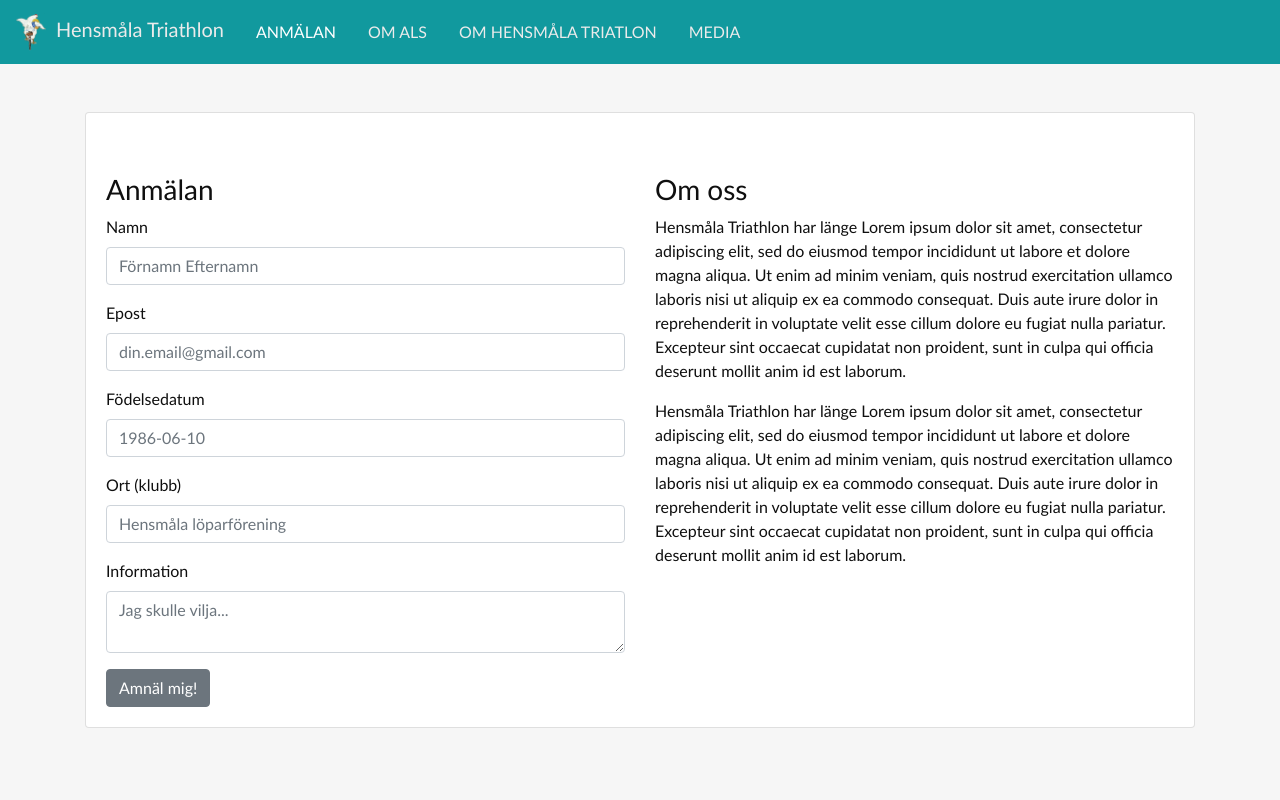
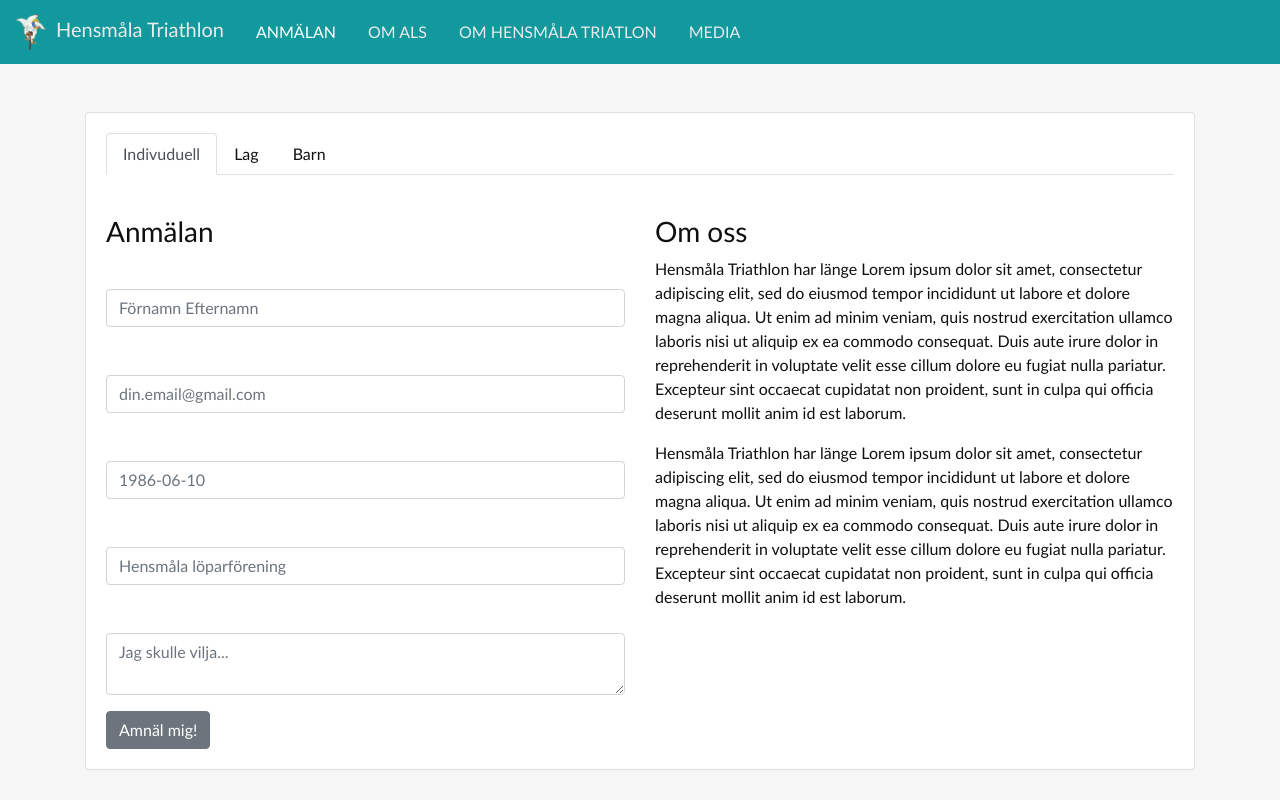
Before and after one commit to arnessonpontus/hensmala_triathon, a React (Create React App) app: page /#/register in a window 1280 px wide. Built offline with nearby package versions, Linux system fonts and the light colour scheme.

Commit message:
Add 3 simple tabs for registration

```diff
--- a/src/App.css
+++ b/src/App.css
@@ -46,3 +46,7 @@
   color: #fff;
   text-decoration: none;
 }
+
+.tabLink:hover {
+  cursor: pointer;
+}
--- a/src/components/Register.js
+++ b/src/components/Register.js
@@ -1,26 +1,36 @@
 import React, { Component } from "react";
 import RegisterForm from "./RegisterForm";
 import RegSuccess from "./RegSuccess";
+import classnames from "classnames";
 import {
   Container,
   Row,
   Col,
   Card,
   CardBody,
-  CardText,
-  Jumbotron
+  Nav,
+  NavItem,
+  NavLink,
+  TabContent,
+  TabPane
 } from "reactstrap";
 
 class Register extends Component {
   state = {
-    hasRegisterd: false
+    hasRegisterd: false,
+    activeTab: "1"
   };
 
   constructor(props) {
     super(props);
 
     this.handleRegistration = this.handleRegistration.bind(this);
+    this.changeTab = this.changeTab.bind(this);
   }
+
+  changeTab = tab => {
+    if (this.state.activeTab !== tab) this.setState({ activeTab: tab });
+  };
 
   handleRegistration = e => {
     this.setState({ hasRegisterd: !this.state.hasRegisterd });
@@ -32,36 +42,163 @@
         <Card className="mt-5">
           <CardBody>
             {!this.state.hasRegisterd ? (
+              <div>
+                <Nav tabs>
+                  <NavItem>
+                    <NavLink
+                      className={classnames({
+                        tabLink: true,
+                        active: this.state.activeTab === "1"
+                      })}
+                      onClick={() => {
+                        this.changeTab("1");
+                      }}
+                    >
+                      Indivuduell
+                    </NavLink>
+                  </NavItem>
+                  <NavItem>
+                    <NavLink
+                      className={classnames({
+                        tabLink: true,
+                        active: this.state.activeTab === "2"
+                      })}
+                      onClick={() => {
+                        this.changeTab("2");
+                      }}
+                    >
+                      Lag
+                    </NavLink>
+                  </NavItem>
+                  <NavItem>
+                    <NavLink
+                      className={classnames({
+                        tabLink: true,
+                        active: this.state.activeTab === "3"
+                      })}
+                      onClick={() => {
+                        this.changeTab("3");
+                      }}
+                    >
+                      Barn
+                    </NavLink>
+                  </NavItem>
+                </Nav>
+                <TabContent activeTab={this.state.activeTab}>
+                  <TabPane tabId="1">
                     <Row>
                       <Col style={{ marginTop: "5vh" }} md={6}>
-                  <RegisterForm handleRegistration={this.handleRegistration} />
+                        <RegisterForm
+                          typeOfRegister="individual"
+                          handleRegistration={this.handleRegistration}
+                        />
                       </Col>
                       <Col style={{ marginTop: "5vh" }}>
                         <h3>Om oss</h3>
                         <p>
-                    Hensmåla Triathlon har länge Lorem ipsum dolor sit amet,
-                    consectetur adipiscing elit, sed do eiusmod tempor
-                    incididunt ut labore et dolore magna aliqua. Ut enim ad
-                    minim veniam, quis nostrud exercitation ullamco laboris nisi
-                    ut aliquip ex ea commodo consequat. Duis aute irure dolor in
-                    reprehenderit in voluptate velit esse cillum dolore eu
-                    fugiat nulla pariatur. Excepteur sint occaecat cupidatat non
-                    proident, sunt in culpa qui officia deserunt mollit anim id
-                    est laborum.
+                          Hensmåla Triathlon har länge Lorem ipsum dolor sit
+                          amet, consectetur adipiscing elit, sed do eiusmod
+                          tempor incididunt ut labore et dolore magna aliqua. Ut
+                          enim ad minim veniam, quis nostrud exercitation
+                          ullamco laboris nisi ut aliquip ex ea commodo
+                          consequat. Duis aute irure dolor in reprehenderit in
+                          voluptate velit esse cillum dolore eu fugiat nulla
+                          pariatur. Excepteur sint occaecat cupidatat non
+                          proident, sunt in culpa qui officia deserunt mollit
+                          anim id est laborum.
                         </p>
                         <p>
-                    Hensmåla Triathlon har länge Lorem ipsum dolor sit amet,
-                    consectetur adipiscing elit, sed do eiusmod tempor
-                    incididunt ut labore et dolore magna aliqua. Ut enim ad
-                    minim veniam, quis nostrud exercitation ullamco laboris nisi
-                    ut aliquip ex ea commodo consequat. Duis aute irure dolor in
-                    reprehenderit in voluptate velit esse cillum dolore eu
-                    fugiat nulla pariatur. Excepteur sint occaecat cupidatat non
-                    proident, sunt in culpa qui officia deserunt mollit anim id
-                    est laborum.
+                          Hensmåla Triathlon har länge Lorem ipsum dolor sit
+                          amet, consectetur adipiscing elit, sed do eiusmod
+                          tempor incididunt ut labore et dolore magna aliqua. Ut
+                          enim ad minim veniam, quis nostrud exercitation
+                          ullamco laboris nisi ut aliquip ex ea commodo
+                          consequat. Duis aute irure dolor in reprehenderit in
+                          voluptate velit esse cillum dolore eu fugiat nulla
+                          pariatur. Excepteur sint occaecat cupidatat non
+                          proident, sunt in culpa qui officia deserunt mollit
+                          anim id est laborum.
                         </p>
                       </Col>
                     </Row>
+                  </TabPane>
+
+                  <TabPane tabId="2">
+                    <Row>
+                      <Col style={{ marginTop: "5vh" }} md={6}>
+                        <RegisterForm
+                          typeOfRegister="team"
+                          handleRegistration={this.handleRegistration}
+                        />
+                      </Col>
+                      <Col style={{ marginTop: "5vh" }}>
+                        <h3>Om Dig</h3>
+                        <p>
+                          Hensmåla Triathlon har länge Lorem ipsum dolor sit
+                          amet, consectetur adipiscing elit, sed do eiusmod
+                          tempor incididunt ut labore et dolore magna aliqua. Ut
+                          enim ad minim veniam, quis nostrud exercitation
+                          ullamco laboris nisi ut aliquip ex ea commodo
+                          consequat. Duis aute irure dolor in reprehenderit in
+                          voluptate velit esse cillum dolore eu fugiat nulla
+                          pariatur. Excepteur sint occaecat cupidatat non
+                          proident, sunt in culpa qui officia deserunt mollit
+                          anim id est laborum.
+                        </p>
+                        <p>
+                          Hensmåla Triathlon har länge Lorem ipsum dolor sit
+                          amet, consectetur adipiscing elit, sed do eiusmod
+                          tempor incididunt ut labore et dolore magna aliqua. Ut
+                          enim ad minim veniam, quis nostrud exercitation
+                          ullamco laboris nisi ut aliquip ex ea commodo
+                          consequat. Duis aute irure dolor in reprehenderit in
+                          voluptate velit esse cillum dolore eu fugiat nulla
+                          pariatur. Excepteur sint occaecat cupidatat non
+                          proident, sunt in culpa qui officia deserunt mollit
+                          anim id est laborum.
+                        </p>
+                      </Col>
+                    </Row>
+                  </TabPane>
+                  <TabPane tabId="3">
+                    <Row>
+                      <Col style={{ marginTop: "5vh" }} md={6}>
+                        <RegisterForm
+                          typeOfRegister="team"
+                          handleRegistration={this.handleRegistration}
+                        />
+                      </Col>
+                      <Col style={{ marginTop: "5vh" }}>
+                        <h3>Om Barn</h3>
+                        <p>
+                          Hensmåla Triathlon har länge Lorem ipsum dolor sit
+                          amet, consectetur adipiscing elit, sed do eiusmod
+                          tempor incididunt ut labore et dolore magna aliqua. Ut
+                          enim ad minim veniam, quis nostrud exercitation
+                          ullamco laboris nisi ut aliquip ex ea commodo
+                          consequat. Duis aute irure dolor in reprehenderit in
+                          voluptate velit esse cillum dolore eu fugiat nulla
+                          pariatur. Excepteur sint occaecat cupidatat non
+                          proident, sunt in culpa qui officia deserunt mollit
+                          anim id est laborum.
+                        </p>
+                        <p>
+                          Hensmåla Triathlon har länge Lorem ipsum dolor sit
+                          amet, consectetur adipiscing elit, sed do eiusmod
+                          tempor incididunt ut labore et dolore magna aliqua. Ut
+                          enim ad minim veniam, quis nostrud exercitation
+                          ullamco laboris nisi ut aliquip ex ea commodo
+                          consequat. Duis aute irure dolor in reprehenderit in
+                          voluptate velit esse cillum dolore eu fugiat nulla
+                          pariatur. Excepteur sint occaecat cupidatat non
+                          proident, sunt in culpa qui officia deserunt mollit
+                          anim id est laborum.
+                        </p>
+                      </Col>
+                    </Row>
+                  </TabPane>
+                </TabContent>
+              </div>
             ) : (
               <RegSuccess handleRegistration={this.handleRegistration} />
             )}
@@ -71,5 +208,4 @@
     );
   }
 }
-
 export default Register;
```
Also changed, not shown: src/components/RegSuccess.js (+1 -10 lines). Lines whose indentation alone changed are shown as unchanged.
